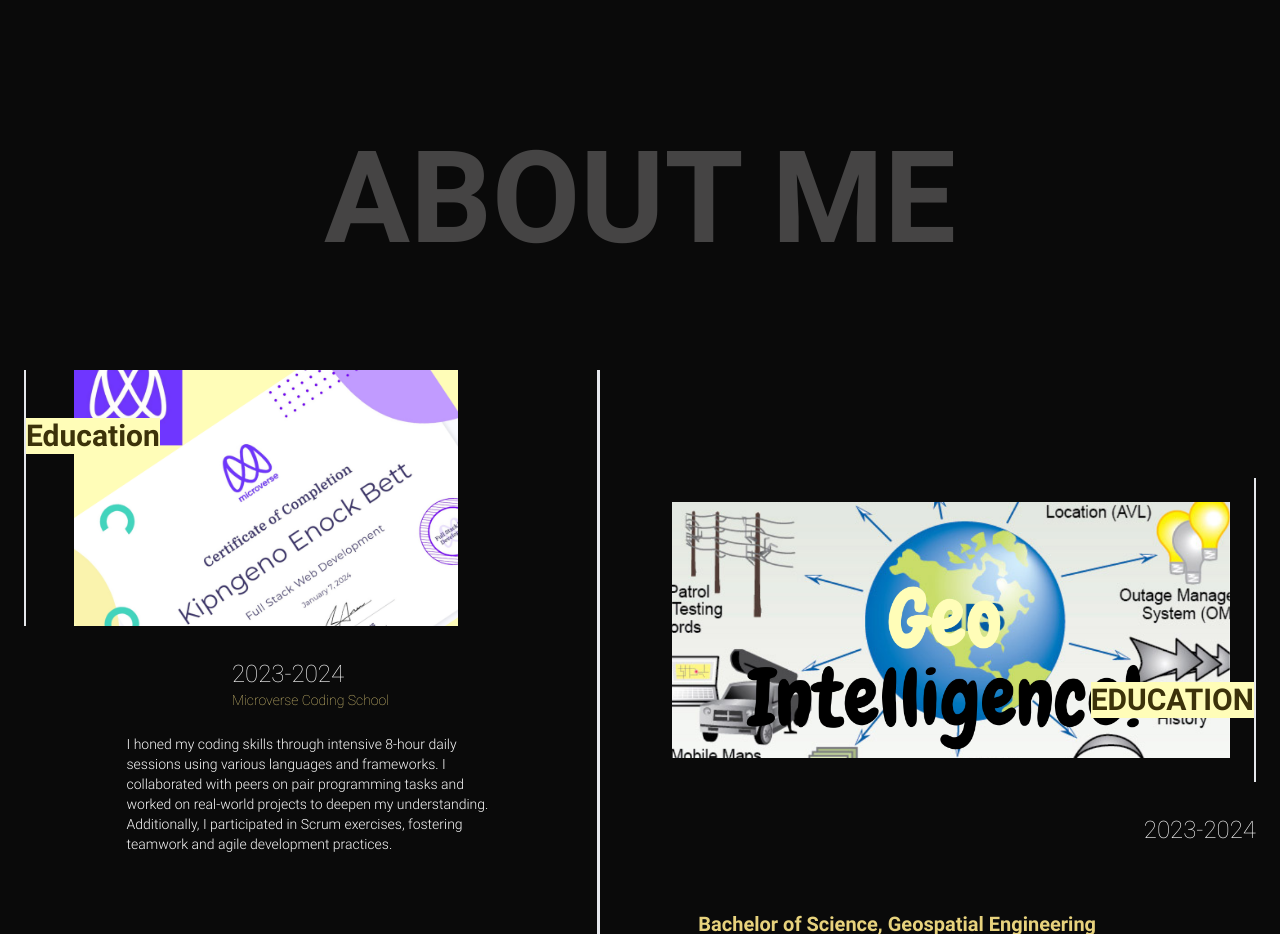
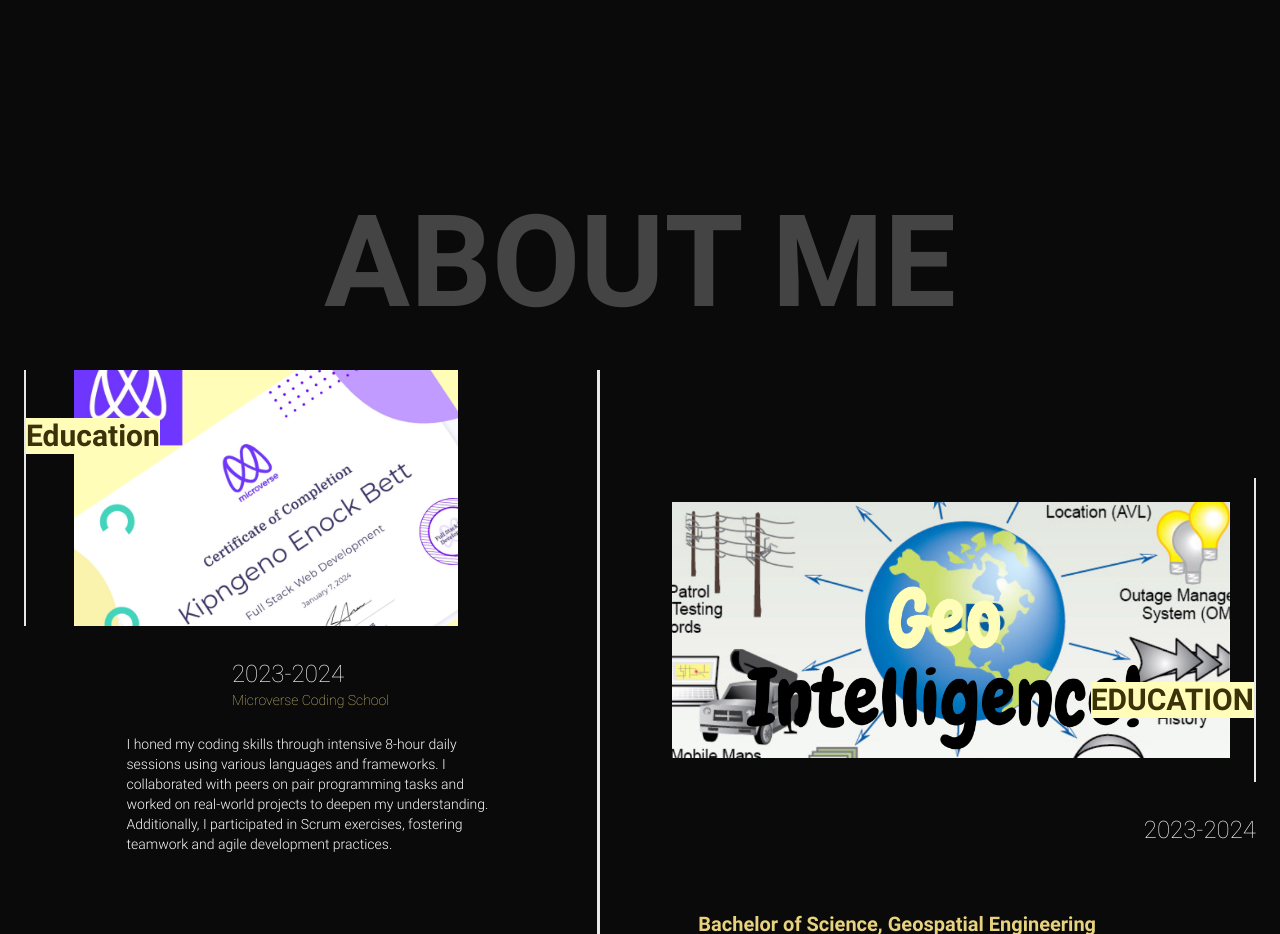
Before and after one commit to quantaqeek/check_sum, a Next.js app: page / in a window 1280 px wide. Shown: the part 4584-5518 px from the top of the page. Built offline with nearby package versions, Linux system fonts and the light colour scheme; a web font is replaced by a local one.

Commit message:
STYLE PAGE

```diff
--- a/src/components/landingpage/Experience.tsx
+++ b/src/components/landingpage/Experience.tsx
@@ -5,7 +5,7 @@
   return (
     <section className="w-full min-h-screen ">
       <div className="w-full flex flex-col justify-center items-center relative p-6">
-        <article className="w-full absolute items-center justify-center top-0 flex text-center overflow-hidden">
+        <article className="w-full absolute items-center mt-16 justify-center top-0 flex text-center overflow-hidden">
           <h1 className="text-7xl sm:text-8xl md:text-9xl text-tertiary-dark font-bold">
             ABOUT ME
           </h1>
```
